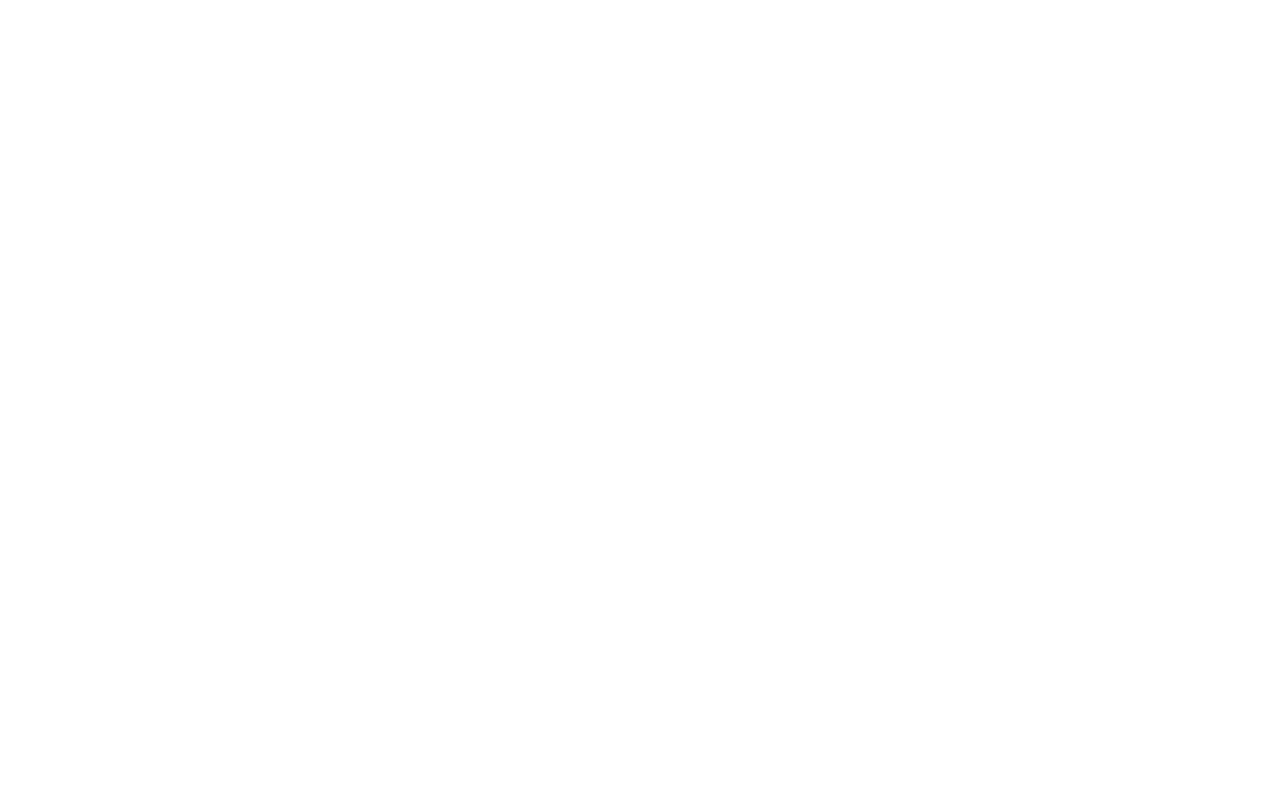
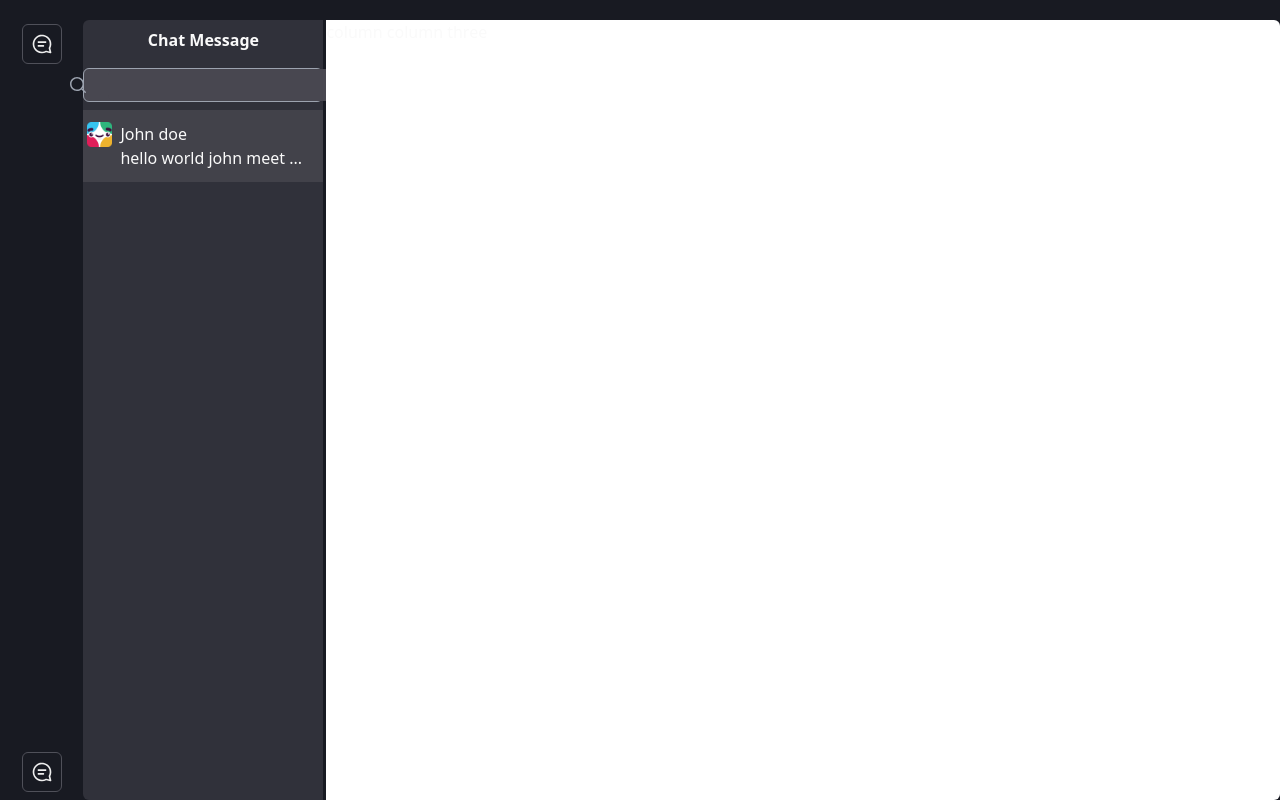
Before and after one commit to sigma-webdev/slack-pw, a React (Vite) app in the folder client/: page /chat in a window 1280 px wide. Before the commit this address had no page. Built offline with nearby package versions, Linux system fonts and the light colour scheme; the HTML template or start-up script is replaced by a standard one.

Commit message:
feat: chat section

```diff
--- a/client/src/App.jsx
+++ b/client/src/App.jsx
@@ -3,6 +3,7 @@
 import Signin from "./Pages/Signin";
 import ConfirmEmail from "./Pages/ConfirmEmail";
 import Home from "./Pages/Home";
+import Chat from "./Component/Chat";
 
 function App() {
   return (
@@ -13,6 +14,9 @@
         <Route path="/signup" element={<Signup />} />
         <Route path="/signin" element={<Signin />} />
         <Route path="/confirmemail" element={<ConfirmEmail />} />
+
+        {/* TODO: route for authenticated  */}
+        <Route path="/chat" element={<Chat />} />
       </Routes>
     </>
   );
--- /dev/null
+++ b/client/src/Component/Chat.jsx
@@ -0,0 +1,89 @@
+import { useRef, useState } from "react";
+import threadchat from "../assets/thread-message.svg";
+import searchImage from "../assets/magnifying-glass.svg";
+import userProfile from "../assets/slackbot.png";
+
+const Chat = () => {
+  const [width, setWidth] = useState(300); // Initial width of the sidebar
+  const sidebarRef = useRef(null);
+  const isDragging = useRef(false);
+
+  const startDrag = (e) => {
+    isDragging.current = true;
+    document.addEventListener("mousemove", handleMouseMove);
+    document.addEventListener("mouseup", stopDrag);
+    e.preventDefault(); // Prevent text selection
+  };
+
+  const handleMouseMove = (e) => {
+    if (isDragging.current) {
+      const newWidth =
+        e.clientX - sidebarRef.current.getBoundingClientRect().left;
+      setWidth(newWidth > 300 ? newWidth : 300); // Minimum width 100px
+    }
+  };
+
+  const stopDrag = () => {
+    isDragging.current = false;
+    document.removeEventListener("mousemove", handleMouseMove);
+    document.removeEventListener("mouseup", stopDrag);
+  };
+
+  return (
+    <section className="flex h-screen bg-[#181A22] text-[#FAFAFA]">
+      {/* column one - profile section  */}
+      <div className="   w-28 bg-[#181A22] pt-6">
+        <div className="flex flex-col items-center justify-between h-full ">
+          <img
+            src={threadchat}
+            alt="chats"
+            className="w-10 p-2  rounded-md hover:bg-[#4F5059] border border-[#4F5059]"
+          />
+          <img
+            src={threadchat}
+            alt="chats"
+            className="w-10 p-2  rounded-md hover:bg-[#4F5059] border border-[#4F5059] mb-2"
+          />
+        </div>
+      </div>
+
+      {/* column two - message */}
+      <div
+        ref={sidebarRef}
+        className="mt-5 bg-[#30313A]  rounded-l-md"
+        style={{ width: `${width}px` }}
+      >
+        <p className="py-2 font-semibold text-center"> Chat Message </p>
+        {/* search field */}
+        <div className="flex justify-center gap-5  bg-[#484750] rounded-md border border-gray-400 mt-2 w-60 mx-auto text-[#9CA3AF]">
+          <img src={searchImage} alt="search" />
+          <input
+            type="text"
+            className="bg-[#484750]  py-1 rounded-md focus:outline-none"
+          />
+        </div>
+
+        {/* dms */}
+        <div className="mt-2 bg-[#42424A] flex  items-start py-3 px-1 gap-2">
+          <img src={userProfile} alt="profile avatar" width={25} />
+          <div>
+            <h3> John doe </h3>
+            <p className="overflow-hidden"> hello world john meet ...</p>
+          </div>
+        </div>
+      </div>
+      <div
+        className="w-1 cursor-pointer hover:w-1"
+        onMouseDown={startDrag}
+      ></div>
+
+      {/* drag -- TODO: fix glitch drag */}
+      <div className="w-full mt-5 bg-white rounded-r-md">
+        {" "}
+        column column three{" "}
+      </div>
+    </section>
+  );
+};
+
+export default Chat;
--- a/client/src/Pages/HeroSection.jsx
+++ b/client/src/Pages/HeroSection.jsx
@@ -79,10 +79,13 @@
                     <p className="pl-5"> 3 chats </p>
                   </div>
                 </div>
-                <button className="text-xl btn bg-[#621f69e8] text-white px-6 hover:bg-[#611F69] ">
+                <Link
+                  to={"/chat"}
+                  className="text-xl btn bg-[#621f69e8] text-white px-6 hover:bg-[#611F69] "
+                >
                   {" "}
                   LAUNCH CHATS{" "}
-                </button>
+                </Link>
               </div>
             </section>
             <div className="py-8 text-white 2xl:py-14">
```
Also changed, not shown: client/src/assets/magnifying-glass.svg (added), client/src/assets/thread-message.svg (added).
